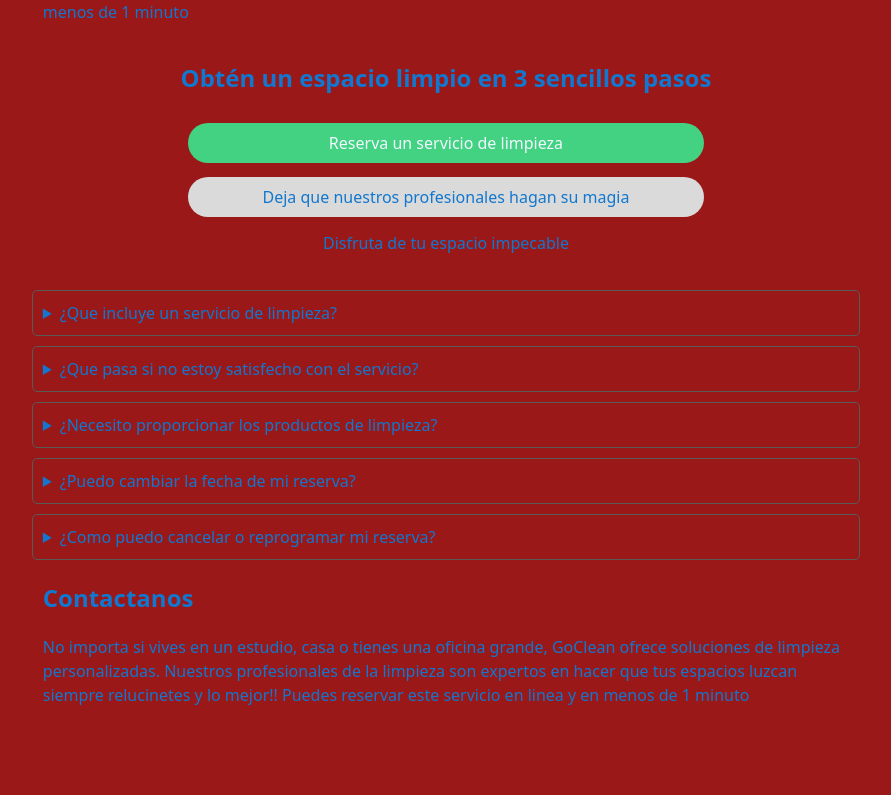
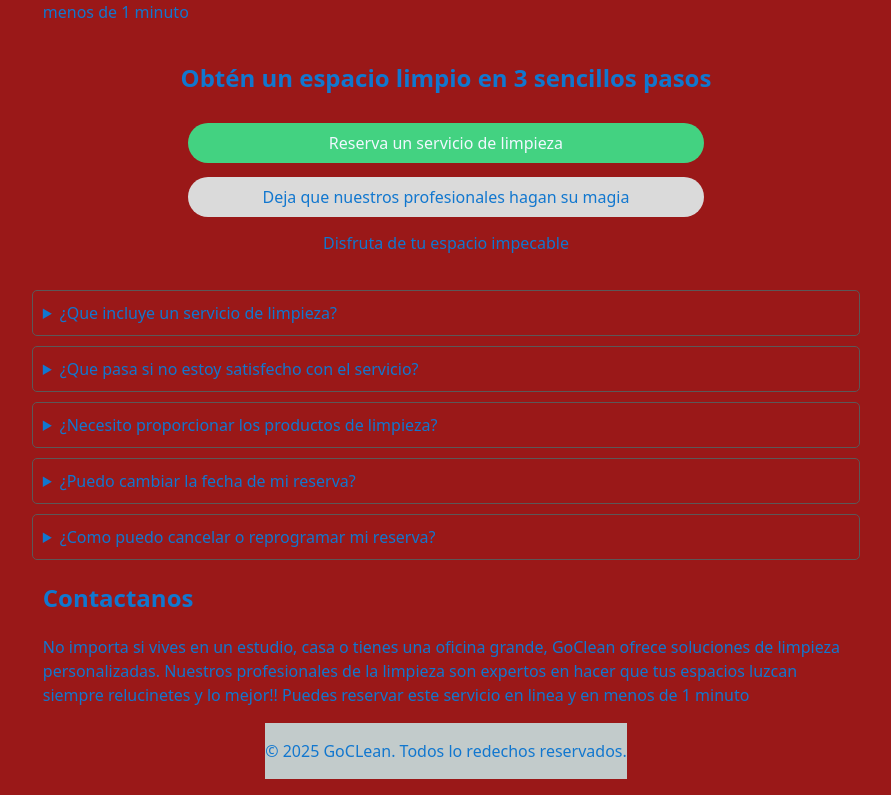
Before and after one commit to tonguiino/GoClean, a React (Vite) app: page / in a window 1280 px wide. Shown: the part 692-1487 px from the top of the page, without its empty margins (194-1085 px from the left). Before the commit the page ends 1431 px from the top, so only its background shows below. Built offline with nearby package versions, Linux system fonts and the light colour scheme.

Commit message:
Cambio de estilos en footer y se añadio componente a home para visualizacion

```diff
--- a/src/components/footer/Footer.jsx
+++ b/src/components/footer/Footer.jsx
@@ -11,7 +11,7 @@ const Footer = () => {
         <>
             <footer>
 
-                <p>&copy {year} GoCLean. Todos lo redechos reservados. </p>
+                <p>&copy; {year} GoCLean. Todos lo redechos reservados. </p>
             </footer>
         </>
     )
--- a/src/components/footer/Footer.scss
+++ b/src/components/footer/Footer.scss
@@ -0,0 +1,3 @@
+footer{
+    background-color: #c2cbcb;
+}
--- a/src/pages/home/Home.jsx
+++ b/src/pages/home/Home.jsx
@@ -2,6 +2,7 @@ import Menu from "../../components/header/menu"
 import banner from "../../assets/img/Se_Un_Socio.jpg"
 import "./Home.scss"
 import { IoIosArrowForward } from "react-icons/io";
+import Footer from "../../components/footer/Footer";
 
 
 
@@ -42,24 +43,17 @@ const Home = () => {
                     </details>
                     <details name="goclean">
                         <summary >¿Como puedo cancelar o reprogramar mi reserva?</summary>
-                        <p>Desde la sección de reservas en nuestra plataforma, puedes cancelar o reprogramar tu servicio. Si cancelas con al menos 24 horas de antelación, recibirás un reembolso total. Para cancelaciones con menos tiempo, pueden aplicarse cargos según nuestras políticas.
-
-
-
-
-
-
-
-</p>
+                        <p>Desde la sección de reservas en nuestra plataforma, puedes cancelar o reprogramar tu servicio. Si cancelas con al menos 24 horas de antelación, recibirás un reembolso total. Para cancelaciones con menos tiempo, pueden aplicarse cargos según nuestras políticas.</p>
                     </details>
                 </div>
                 <div className="container-goclean-contac">
-                <h2>Contactanos</h2>
+                    <h2>Contactanos</h2>
                     <p>No importa si vives en un estudio, casa o tienes una oficina grande, GoClean ofrece soluciones de limpieza personalizadas. Nuestros profesionales de la limpieza son expertos en hacer que tus espacios luzcan siempre relucinetes y lo mejor!! Puedes reservar este servicio en linea y en menos de 1 minuto</p>
 
                 </div>
 
             </section>
+            <Footer />
         </>
 
     )
```
